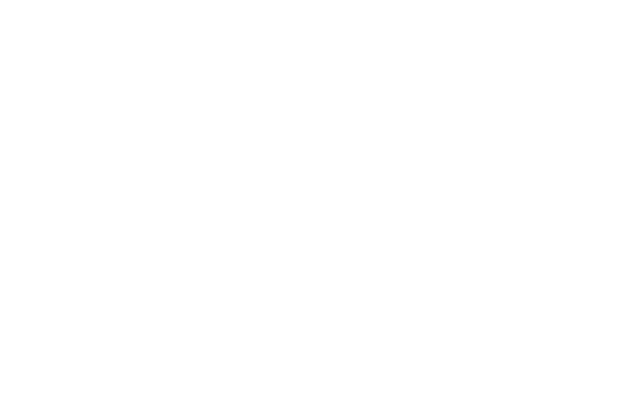
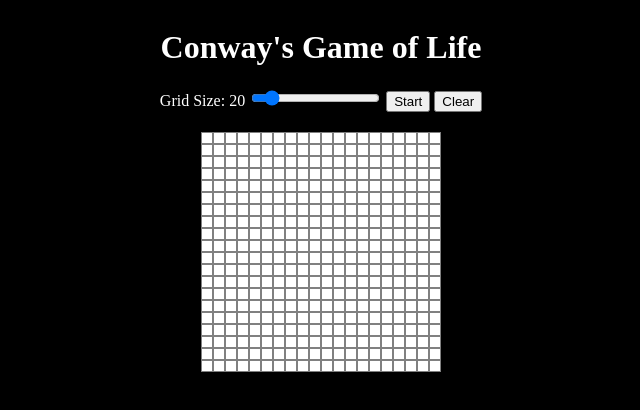
Before and after one commit to psdoood/conwaysGame, a plain HTML site: page index.html in a window 1280 px wide. Shown: the whole page, without its empty margins (319-959 px from the left). Drawn offline with nearby package versions, Linux system fonts and the light colour scheme.

Commit message:
Added dynamic grid creation.

```diff
--- a/css/style.css
+++ b/css/style.css
@@ -0,0 +1,21 @@
+body {
+    background: black;
+    color: white;
+    display: flex;
+    justify-content: center;
+    align-items: center;
+    flex-direction: column;
+}
+
+#grid {
+    line-height: 0;
+    margin: 20px 20px;
+}
+
+.cell {
+    width: 10px;
+    height: 10px;
+    display: inline-block;
+    background: white;
+    border: 1px solid grey;
+}
--- a/index.html
+++ b/index.html
@@ -8,7 +8,14 @@
 </head>
 
 <body>
-
+    <h1>Conway's Game of Life</h1>
+    <div id="buttons">
+        Grid Size: <span id="size-display">20</span>
+        <input id="grid-size" type="range" value="20" min="10" max="100">
+        <button id="start">Start</button>
+        <button id="clear">Clear</button>
+    </div>
+    <div id="grid"></div>
     <script src="https://ajax.googleapis.com/ajax/libs/jquery/3.2.1/jquery.min.js"></script>
     <script src="js/script.js"></script>
 </body>
--- a/js/script.js
+++ b/js/script.js
@@ -0,0 +1,20 @@
+size = 20;
+
+$("#grid-size").on("input", function(){
+    size = $(this).val();
+    $("#size-display").text(size);
+    createGrid();
+})
+
+function createGrid(){
+    gridHtml = "";
+    for(i = 0; i < size; i++){
+        for(j = 0; j < size; j++){
+            gridHtml += "<div class='cell'></div>";
+        }
+        gridHtml += "<br>";
+    }
+    $("#grid").html(gridHtml);
+}
+
+createGrid();
```
